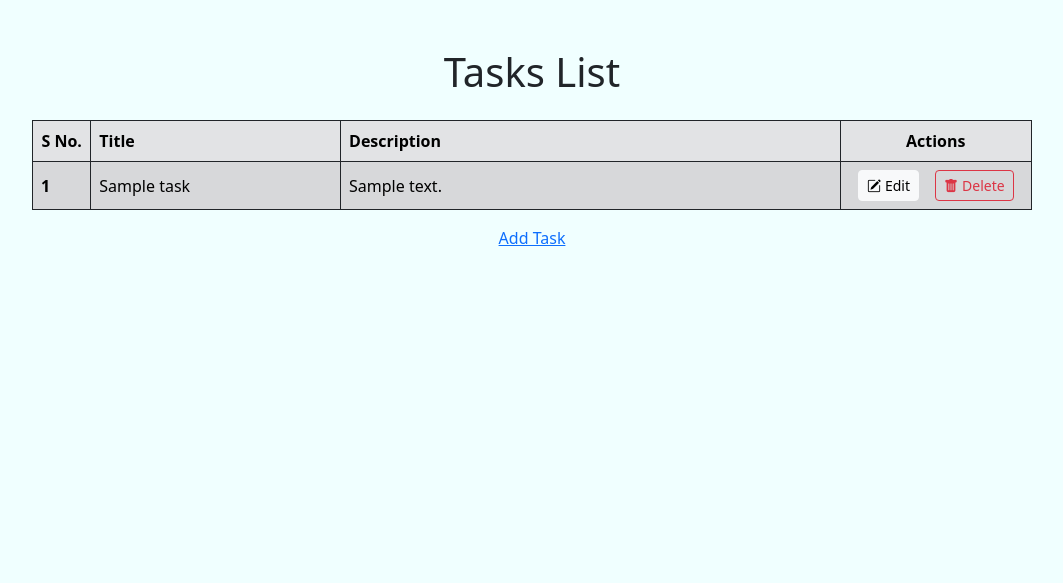
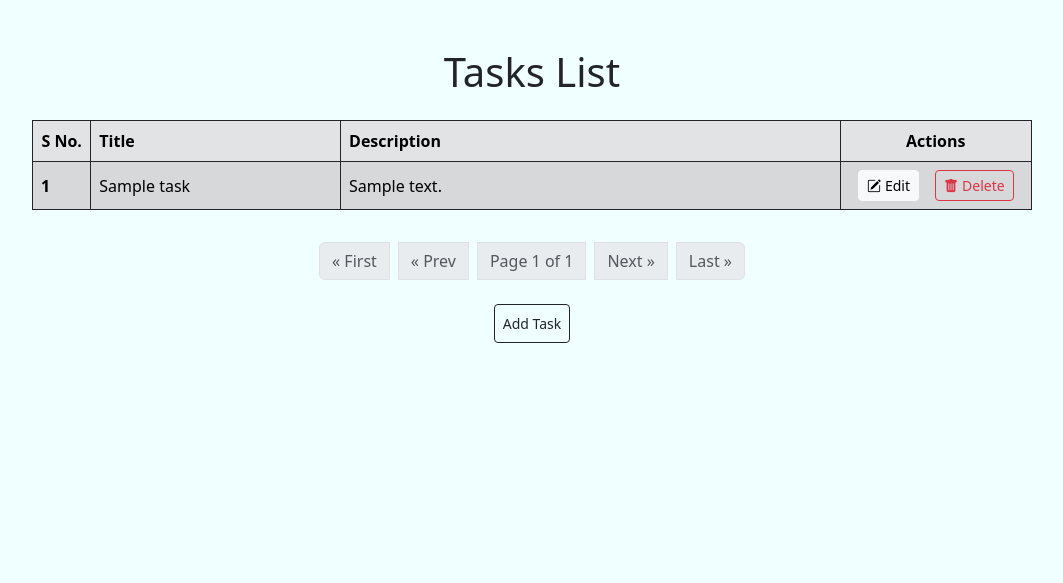
Before and after one commit to Adityagupta-18/django_todo_app, a Django app: page /tasks/ in a window 1280 px wide. Shown: the part 56-639 px from the top of the page, without its empty margins (108-1171 px from the left). Run offline with Django 5.2, Linux system fonts and the light colour scheme; a user stored in the database is signed in; tables that the repository leaves empty hold one stand-in row (values such as "Sample post").

Commit message:
Updaeted readme screenshot and its format

```diff
--- a/home/views.py
+++ b/home/views.py
@@ -5,6 +5,7 @@ from django.contrib.auth.models import User
 from django.contrib.auth import authenticate, login , logout
 from django.contrib.auth.decorators import login_required
 from django.contrib import messages
+from django.core.paginator import Paginator
 
 # Create your views here.
 
@@ -31,6 +32,7 @@ from django.db.models import Q
 @login_required(login_url='/login/')
 def tasks(request):
     warning=False
+    task=Task.objects.all()
     search = request.GET.get('search', '').strip()
     alltask = Task.objects.filter(user=request.user)
     if search:
@@ -41,7 +43,11 @@ def tasks(request):
         alltask = Task.objects.filter(query).distinct()
         if not alltask.exists():
             warning=True
-    return render(request, 'tasks.html', {'tasks': alltask,'warning':warning})
+
+    paginator = Paginator(task, 5)  # Show 25 contacts per page.
+    page_number = request.GET.get("page")
+    page_obj = paginator.get_page(page_number)
+    return render(request, 'tasks.html', {'tasks': page_obj,'warning':warning})
 
 @login_required(login_url='/login/')
 def edittask(request,id):
--- a/templates/tasks.html
+++ b/templates/tasks.html
@@ -13,6 +13,7 @@
       </tr>
     </thead>
     <tbody>
+
       {% for task in tasks %}
       <tr>
         <th scope="row">{{forloop.counter}}</th>
@@ -25,8 +26,8 @@
               <i class="bi bi-pencil-square me-1"></i> Edit
             </a>
 
-            <button href="{% url 'deltask' task.id %}" class="btn btn-outline-danger btn-sm mx-2 d-flex align-items-center"
-            data-bs-toggle="modal"
+            <button href="{% url 'deltask' task.id %}"
+              class="btn btn-outline-danger btn-sm mx-2 d-flex align-items-center" data-bs-toggle="modal"
               data-bs-target="#deleteModal{{ task.id }}">
               <i class="bi bi-trash-fill me-1"></i> Delete
             </button>
@@ -68,9 +69,74 @@
       {% endfor %}
     </tbody>
   </table>
+</div>
 
+<div class="d-flex justify-content-center mt-3">
+  <nav aria-label="Page navigation">
+    <ul class="pagination justify-content-center">
+
+      <!-- First -->
+      {% if tasks.has_previous %}
+      <li class="page-item">
+        <a class="page-link mx-1" href="?page=1">&laquo; First</a>
+      </li>
+      {% else %}
+      <li class="page-item disabled">
+        <span class="page-link mx-1">&laquo; First</span>
+      </li>
+      {% endif %}
+
+      <!-- Previous -->
+      {% if tasks.has_previous %}
+      <li class="page-item">
+        <a class="page-link mx-1" href="?page={{ tasks.previous_page_number }}">
+          &laquo; Prev
+        </a>
+      </li>
+      {% else %}
+      <li class="page-item disabled">
+        <span class="page-link mx-1">&laquo; Prev</span>
+      </li>
+      {% endif %}
+
+      <!-- Current Page -->
+      <li class="page-item disabled">
+        <span class="page-link mx-1">
+          Page {{ tasks.number }} of {{ tasks.paginator.num_pages }}
+        </span>
+      </li>
+
+      <!-- Next -->
+      {% if tasks.has_next %}
+      <li class="page-item">
+        <a class="page-link mx-1" href="?page={{ tasks.next_page_number }}">
+          Next &raquo;
+        </a>
+      </li>
+      {% else %}
+      <li class="page-item disabled">
+        <span class="page-link mx-1">Next &raquo;</span>
+      </li>
+      {% endif %}
+
+      <!-- Last -->
+      {% if tasks.has_next %}
+      <li class="page-item">
+        <a class="page-link mx-1" href="?page={{ tasks.paginator.num_pages }}">
+          Last &raquo;
+        </a>
+      </li>
+      {% else %}
+      <li class="page-item disabled">
+        <span class="page-link mx-1">Last &raquo;</span>
+      </li>
+      {% endif %}
+
+    </ul>
+  </nav>
 </div>
+
 <div style="display:flex; align-items: center; justify-content: center;">
-  <a href="/"> Add Task </a>
+  <a class="btn btn-sm border border-dark mt-2 p-2" href="/"> Add Task </a>
 </div>
 {% endblock body %}
```
Also changed, not shown: README.md, 2 other files. Lines whose indentation alone changed are shown as unchanged.
